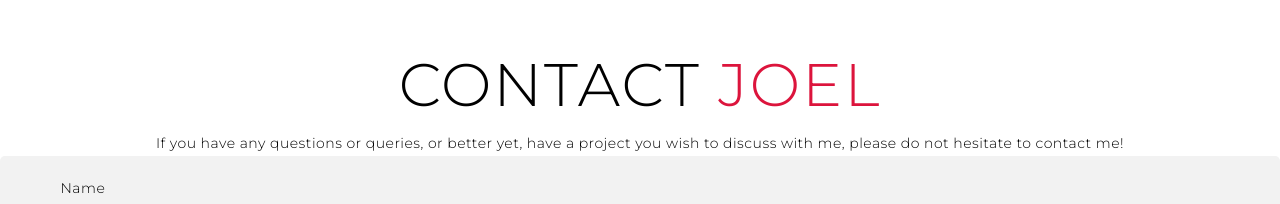
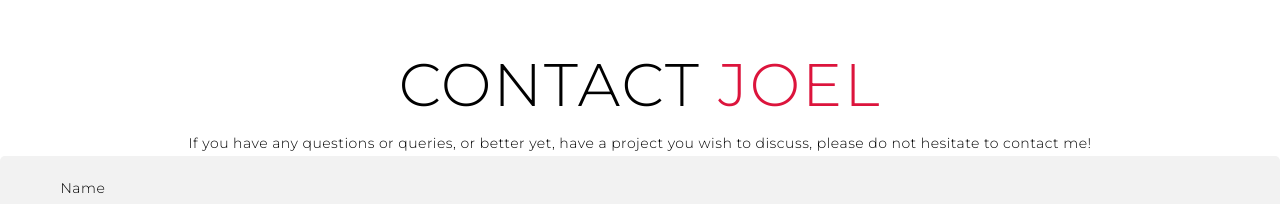
Before and after one commit to JoelWhittle/portfolio, a plain HTML site: page index.html in a window 1280 px wide. Shown: the part 5060-5264 px from the top of the page. Drawn offline with Linux system fonts and the light colour scheme.

Commit message:
Add files via upload

```diff
--- a/index.html
+++ b/index.html
@@ -295,7 +295,7 @@ input[type=submit]:hover {
   <!-- Contact Section -->
   <section id="contact">
       <div><h1 class="section-title">Contact <span>Joel</span></h1></div>
-        <p style="text-align: center;">If you have any questions or queries, or better yet, have a project you wish to discuss with me, please do not hesitate to contact me!</p>
+        <p style="text-align: center;">If you have any questions or queries, or better yet, have a project you wish to discuss, please do not hesitate to contact me!</p>
 
  <div class="containerr" >
   <form action="https://joelwhittle.000webhostapp.com/script/mail.php" method="post">
```
